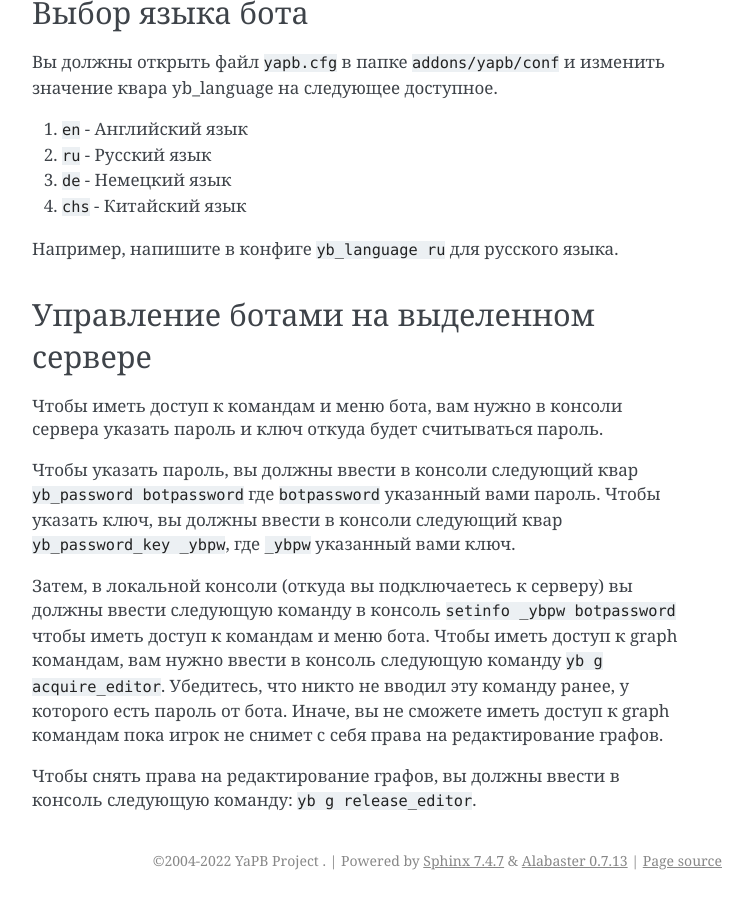
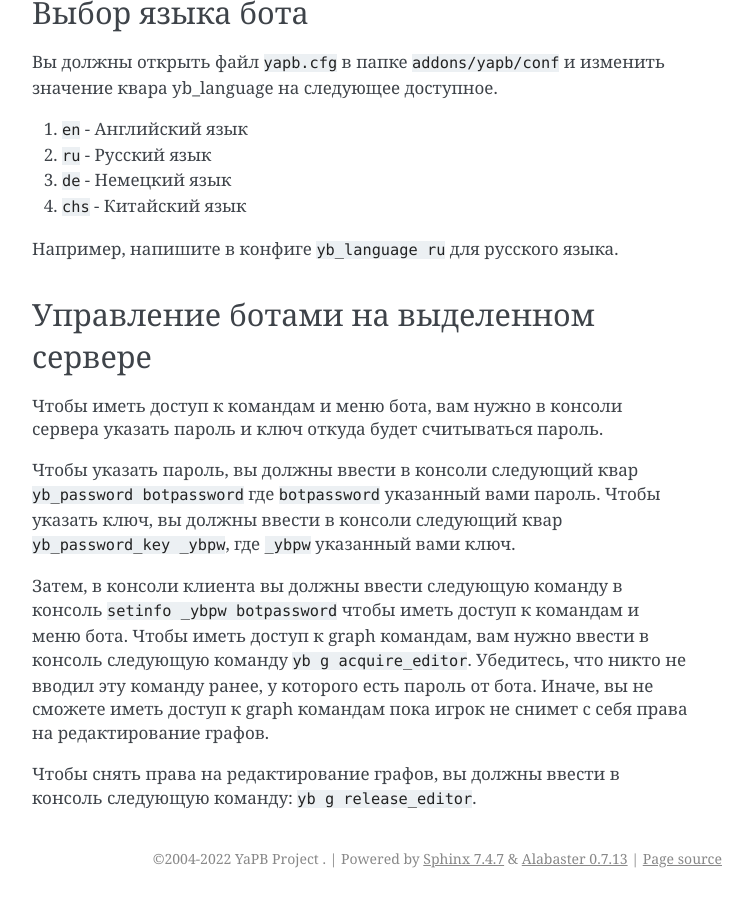
Before and after one commit to yapb/docs, a Sphinx documentation site: the page built from docs/botusage.rst, in a window 1280 px wide and 900 px high, scrolled down 8955 px. Shown: the whole window, without its empty margins (388-1141 px from the left). Built offline with Sphinx 7.4.7, drawn with Linux system fonts in a browser that asks for light colours.

Commit message:
fix: wording

```diff
--- a/docs/botusage.rst
+++ b/docs/botusage.rst
@@ -247,7 +247,7 @@ yb cvars
 Чтобы указать пароль, вы должны ввести в консоли следующий квар ``yb_password botpassword`` где ``botpassword`` указанный вами пароль.
 Чтобы указать ключ, вы должны ввести в консоли следующий квар ``yb_password_key _ybpw``, где ``_ybpw`` указанный вами ключ.
 
-Затем, в локальной консоли (откуда вы подключаетесь к серверу) вы должны ввести следующую команду в консоль ``setinfo _ybpw botpassword`` чтобы иметь доступ к командам и меню бота.
+Затем, в консоли клиента вы должны ввести следующую команду в консоль ``setinfo _ybpw botpassword`` чтобы иметь доступ к командам и меню бота.
 Чтобы иметь доступ к graph командам, вам нужно ввести в консоль следующую команду ``yb g acquire_editor``. Убедитесь, что никто не вводил эту команду ранее, у которого есть пароль от бота. Иначе, вы не сможете иметь доступ к graph командам пока игрок не снимет с себя права на редактирование графов.
 
 Чтобы снять права на редактирование графов, вы должны ввести в консоль следующую команду: ``yb g release_editor``.
```
